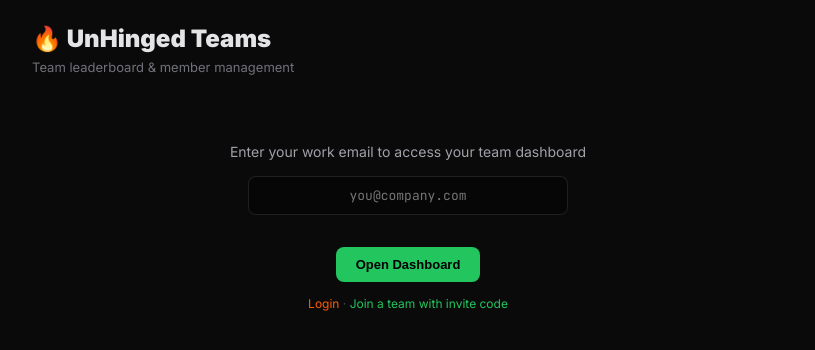
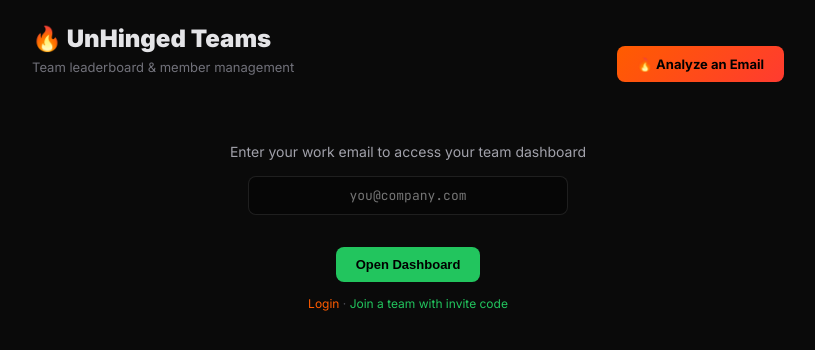
Before and after one commit to abhipraj2027/Unhinged.ai, a FastAPI app: page /teams in a window 1280 px wide. Shown: the top 350 px of the page, without its empty margins (232-1047 px from the left). Run offline with FastAPI, Linux system fonts and the light colour scheme.

Commit message:
Add nav link back to main analyzer from Teams dashboard

```diff
--- a/templates/teams.html
+++ b/templates/teams.html
@@ -52,8 +52,13 @@ a{color:#FF5C00;text-decoration:none}
 </head>
 <body>
 <div class="wrap">
-<h1>🔥 UnHinged Teams</h1>
-<div class="sub">Team leaderboard & member management</div>
+<div style="display:flex;justify-content:space-between;align-items:center;flex-wrap:wrap;gap:10px">
+  <div>
+    <h1>🔥 UnHinged Teams</h1>
+    <div class="sub">Team leaderboard & member management</div>
+  </div>
+  <a href="/" class="btn orange" style="text-decoration:none;white-space:nowrap">🔥 Analyze an Email</a>
+</div>
 
 <!-- Email gate -->
 <div class="gate" id="gate">
```
